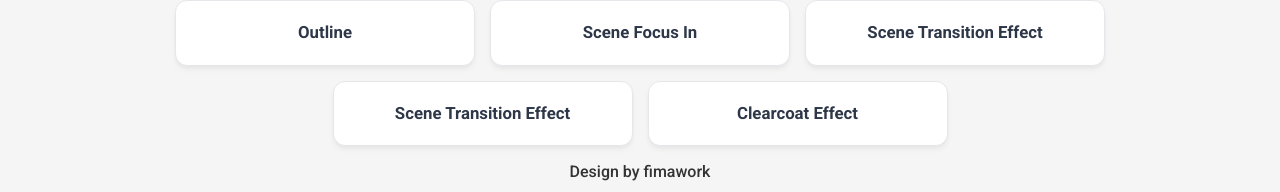
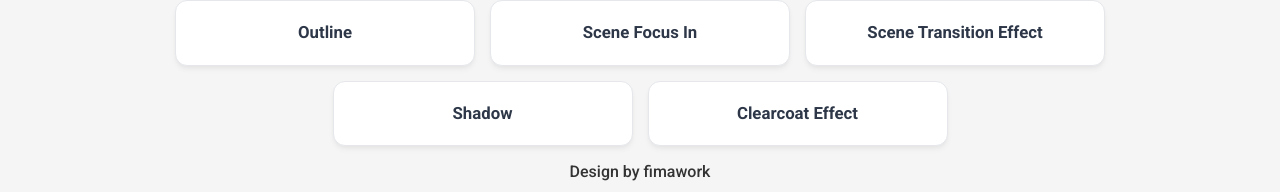
Before and after one commit to Fimawork/threejs_tools, a plain HTML site: page index.html in a window 1280 px wide. Shown: the part 247-439 px from the top of the page. Drawn offline with Linux system fonts and the light colour scheme.

Commit message:
feat:修正標題!

```diff
--- a/index.html
+++ b/index.html
@@ -95,7 +95,7 @@
         </a>
 
         <a href="Shadow.html" class="menu-card">
-            <div class="card-title">Scene Transition Effect</div>
+            <div class="card-title">Shadow</div>
         </a>
 
          <a href="ClearcoatEffect.html" class="menu-card">
```
